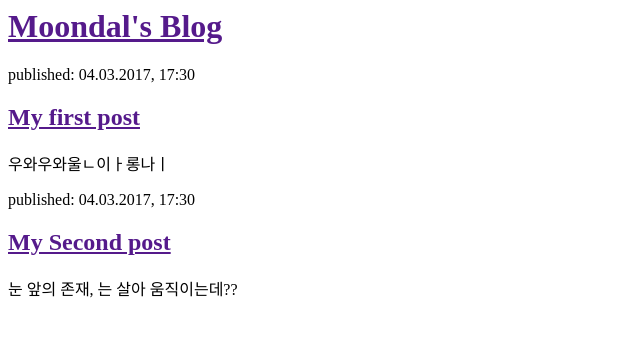
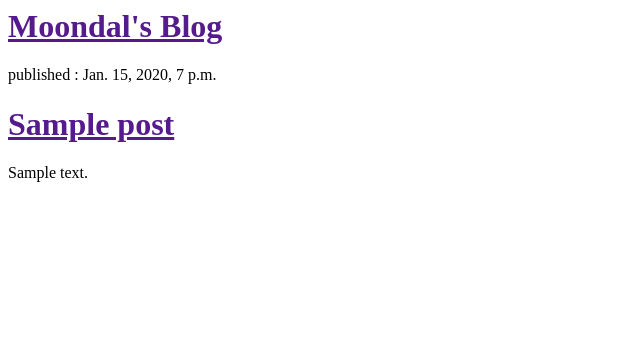
Before and after one commit to moon-j-h/django-example, a Django app: template blog/templates/blog/post_list.html in a window 1280 px wide. Shown: the top 337 px of the page, without its empty margins (0-640 px from the left). Run offline with Django 3.2, Linux system fonts and the light colour scheme; the template is opened without the code that fills it: values that come from a table or form of the project are taken from there, others are empty; tables that the repository leaves empty hold one stand-in row (values such as "Sample post").

Commit message:
데이터베이스에서 가져온 post를 view에

```diff
--- a/blog/templates/blog/post_list.html
+++ b/blog/templates/blog/post_list.html
@@ -6,17 +6,12 @@
         <div>
             <h1><a href="">Moondal's Blog</a></h1>
         </div>
-
-        <div>
-            <p>published: 04.03.2017, 17:30</p>
-            <h2><a href="">My first post</a></h2>
-            <p>우와우와울ㄴ이ㅏ롱나ㅣ</p>
-        </div>
-
-        <div>
-            <p>published: 04.03.2017, 17:30</p>
-            <h2><a href="">My Second post</a></h2>
-            <p>눈 앞의 존재, 는 살아 움직이는데??</p>
-        </div>
+        {% for post in posts %}
+            <div>
+                <p>published : {{ post.published_date }}</p>
+                <h1><a href="">{{post.title}}</a></h1>
+                <p>{{post.text |linebreaksbr}}</p>
+            </div>
+        {% endfor %}
     </body>
 </html>
--- a/blog/views.py
+++ b/blog/views.py
@@ -1,4 +1,7 @@
 from django.shortcuts import render
+from django.utils import timezone
+from .models import Post
 
 def post_list(request):
-    return render(request, 'blog/post_list.html', {})
+    posts = Post.objects.filter(published_date__lte=timezone.now()).order_by('published_date')
+    return render(request, 'blog/post_list.html', {'posts':posts})
--- a/mysite/settings.py
+++ b/mysite/settings.py
@@ -25,7 +25,7 @@ SECRET_KEY = '$5^sz0f6bi5^8m#$r59+*=znups81bd2(c=#wi$4*$7rk5t9x+'
 # SECURITY WARNING: don't run with debug turned on in production!
 DEBUG = True
 
-ALLOWED_HOSTS = ['moondal.pythonanywhere.com']
+ALLOWED_HOSTS = ['moondal.pythonanywhere.com', 'localhost']
 
 
 # Application definition
```
